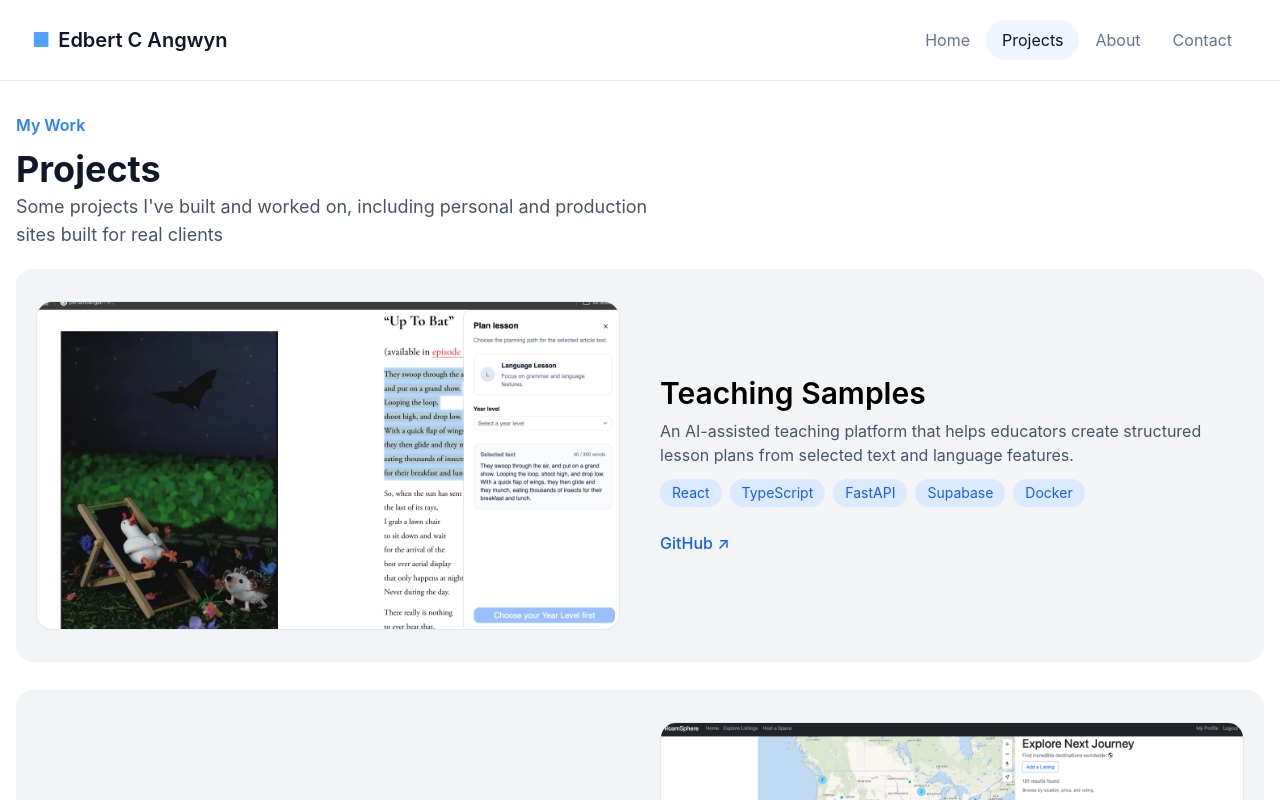
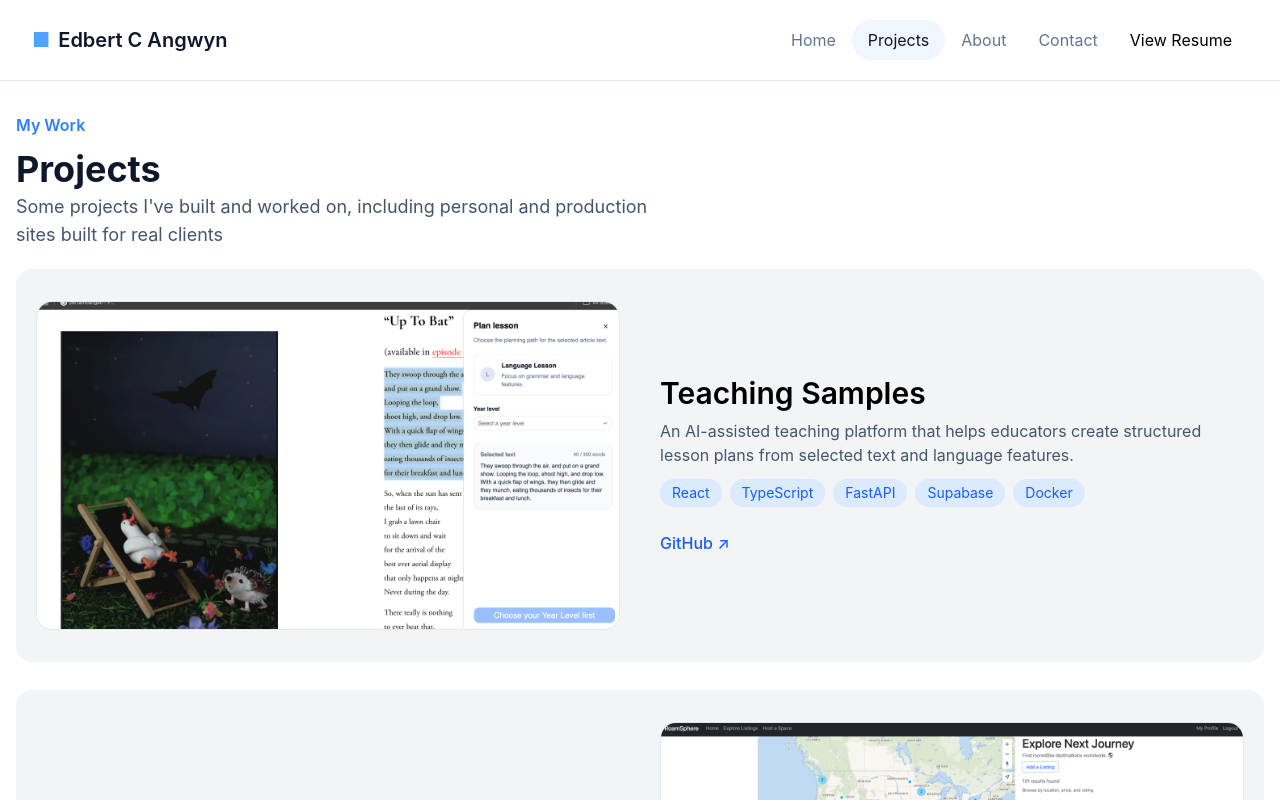
Before and after one commit to EdbertCA/edbert-ca-portfolio, a React (Vite) app: page /projects in a window 1280 px wide. Shown: the top 800 px of the page. Built offline with nearby package versions, Linux system fonts and the light colour scheme.

Commit message:
feat(about): adding resume link

```diff
--- a/src/components/Navbar.tsx
+++ b/src/components/Navbar.tsx
@@ -30,6 +30,14 @@ export default function Navbar() {
               {link.name}
             </NavLink>
           ))}
+          <a
+            href="personal/Edbert_Resume_CV.pdf"
+            target="_blank"
+            rel="noopener noreferrer"
+            className="rounded-full px-4 py-2"
+          >
+            View Resume
+          </a>
         </nav>
         <button
           onClick={() => setMenuOpen((open) => !open)}
@@ -57,6 +65,14 @@ export default function Navbar() {
             {link.name}
           </NavLink>
         ))}
+        <a
+          href="personal/Edbert_Resume_CV.pdf"
+          target="_blank"
+          rel="noopener noreferrer"
+          className="rounded-full px-4 py-2"
+        >
+          View Resume
+        </a>
       </nav>
     </header>
   )
```
Also changed, not shown: 1 other file (tests, documents, lock files or other folders).
